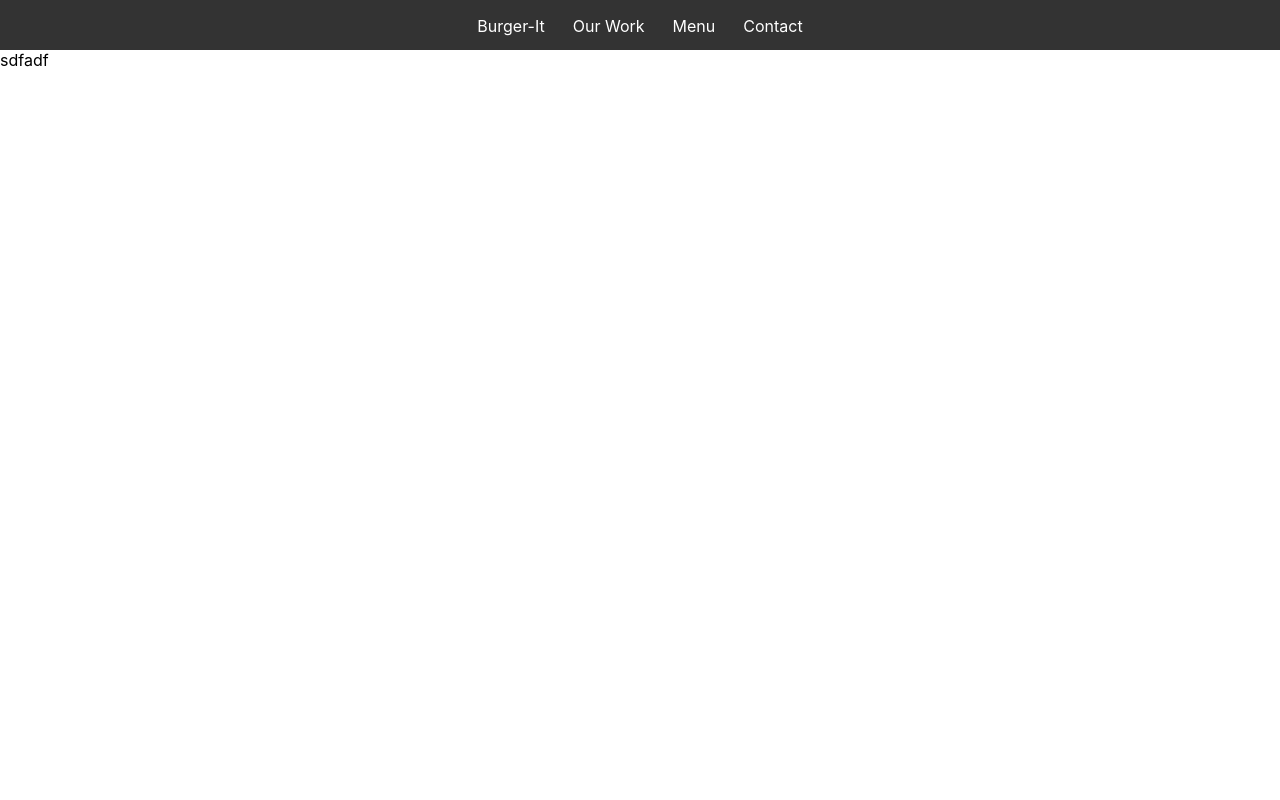
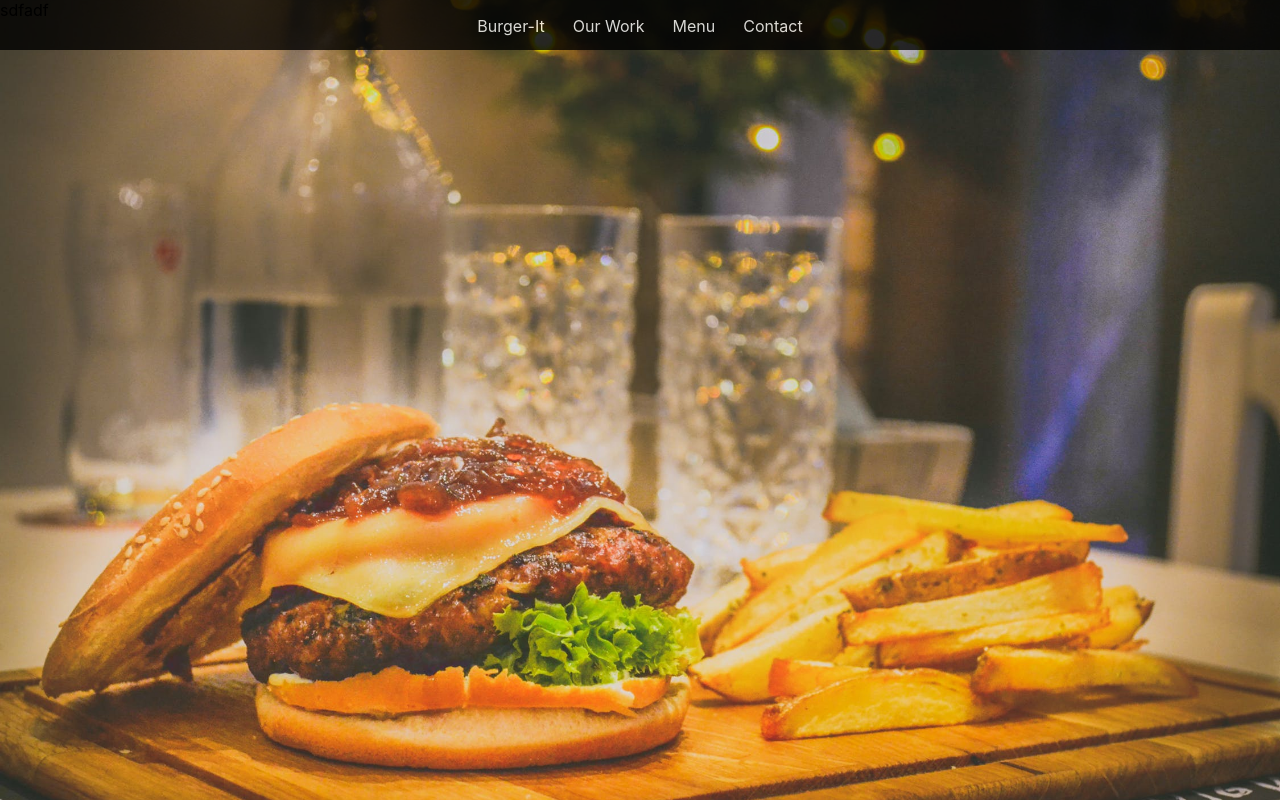
Before and after one commit to naslee2/burgerit_react, a React (Create React App) app: page / in a window 1280 px wide. Built offline with nearby package versions, Linux system fonts and the light colour scheme.

Commit message:
adding background image to intro

```diff
--- a/public/index.html
+++ b/public/index.html
@@ -3,6 +3,7 @@
   <head>
     <meta charset="utf-8" />
     <link rel="icon" href="%PUBLIC_URL%/favicon.ico" />
+    <link rel="stylesheet" href="styles.css">
     <meta name="viewport" content="width=device-width, initial-scale=1" />
     <meta name="theme-color" content="#000000" />
     <meta
@@ -16,6 +17,6 @@
   </head>
   <body>
     <noscript>You need to enable JavaScript to run this app.</noscript>
-    <div id="root"></div>
+    <div id="root" class="root"></div>
   </body>
 </html>
--- /dev/null
+++ b/public/styles.css
@@ -0,0 +1,17 @@
+html{
+    height: 100%;
+    margin: 0;
+    padding: 0;
+}
+
+body{
+    height: 100%;
+    margin: 0;
+    padding: 0;
+}
+
+.root{
+    height: 100%;
+    margin: 0;
+    padding: 0;
+}
--- a/src/App.js
+++ b/src/App.js
@@ -1,6 +1,6 @@
 import React, {Component} from 'react';
 import Layout from './Components/Layout/Layout'
-import Intro from './Components/Intro/Intro'
+// import Intro from './Components/Intro/Intro'
 // import styles from './App.module.css';
 
 class App extends Component{
--- a/src/Components/Intro/Intro.module.css
+++ b/src/Components/Intro/Intro.module.css
@@ -1,3 +1,7 @@
 .Intro{
-
+    background-image: url('../../Assets/16962679.400000002_pexels-photo-750073.jpeg');
+    background-size: cover;
+    background-repeat: no-repeat;
+    background-position: center;
+    height: 100%;
 }
--- a/src/Components/MainIndex/MainIndex.module.css
+++ b/src/Components/MainIndex/MainIndex.module.css
@@ -1,3 +1,4 @@
 .Main{
-    padding-top: 50px;
+    height: 100%;
+    margin: 0;
 }
```
Also changed, not shown: src/Assets/16962679.400000002_pexels-photo-750073.jpeg (added).
